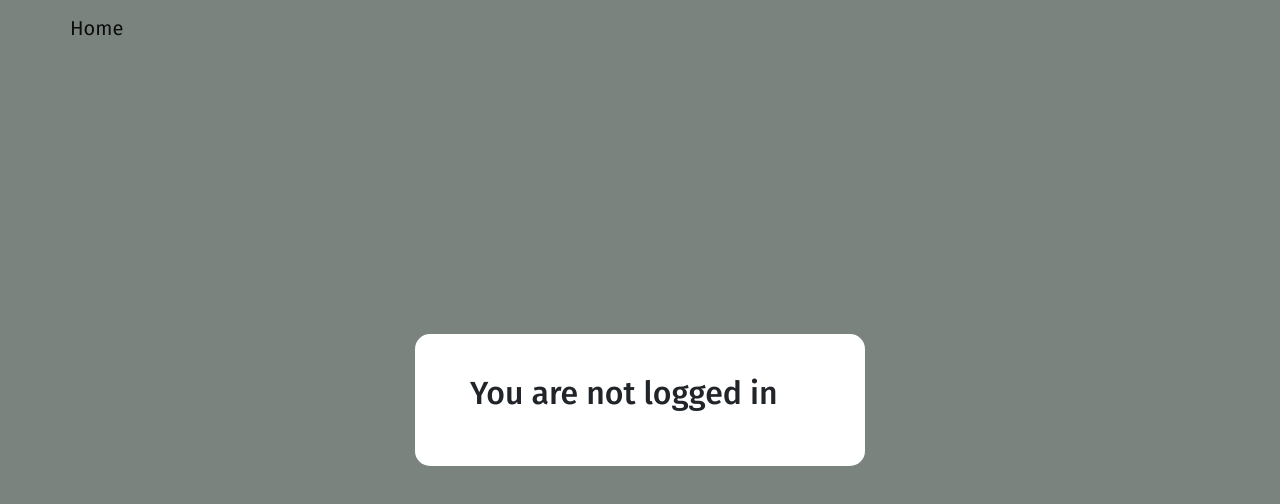
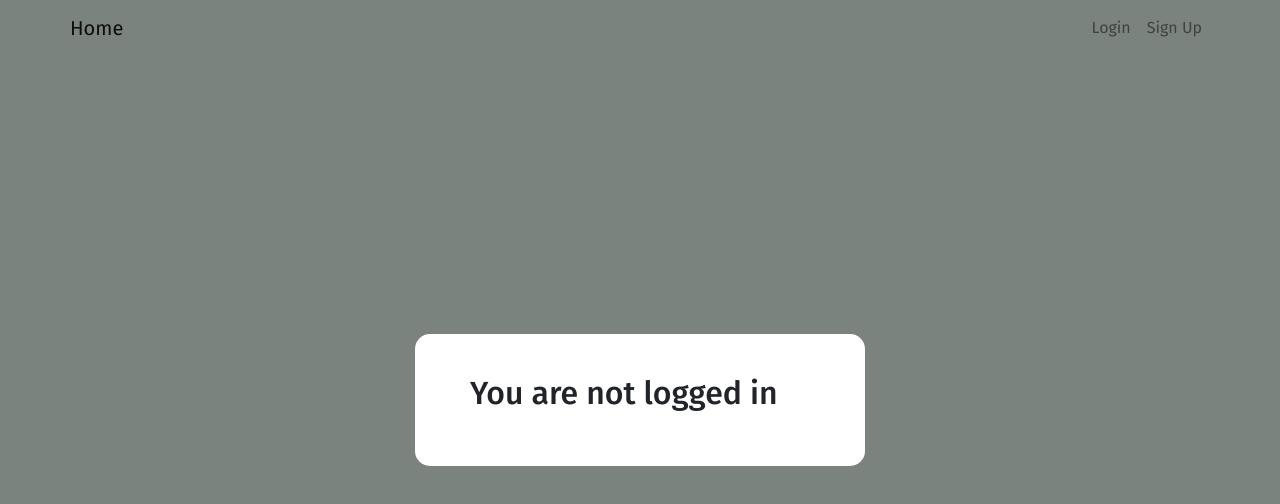
Before and after one commit to Howdy-admoll/react-auth, a React (Create React App) app: page / in a window 1280 px wide. Shown: the top 504 px of the page. Built offline with nearby package versions, Linux system fonts and the light colour scheme; no server answers.

Commit message:
updated nav

```diff
--- a/src/components/nav.component.js
+++ b/src/components/nav.component.js
@@ -27,7 +27,7 @@ export default class Nav extends Component{
           <div className="container">
             <Link className="navbar-brand" to={'/'}>Home</Link>
             <div className="collapse navbar-collapse">
-
+              {buttons}
             </div>
           </div>
         </nav>
```
